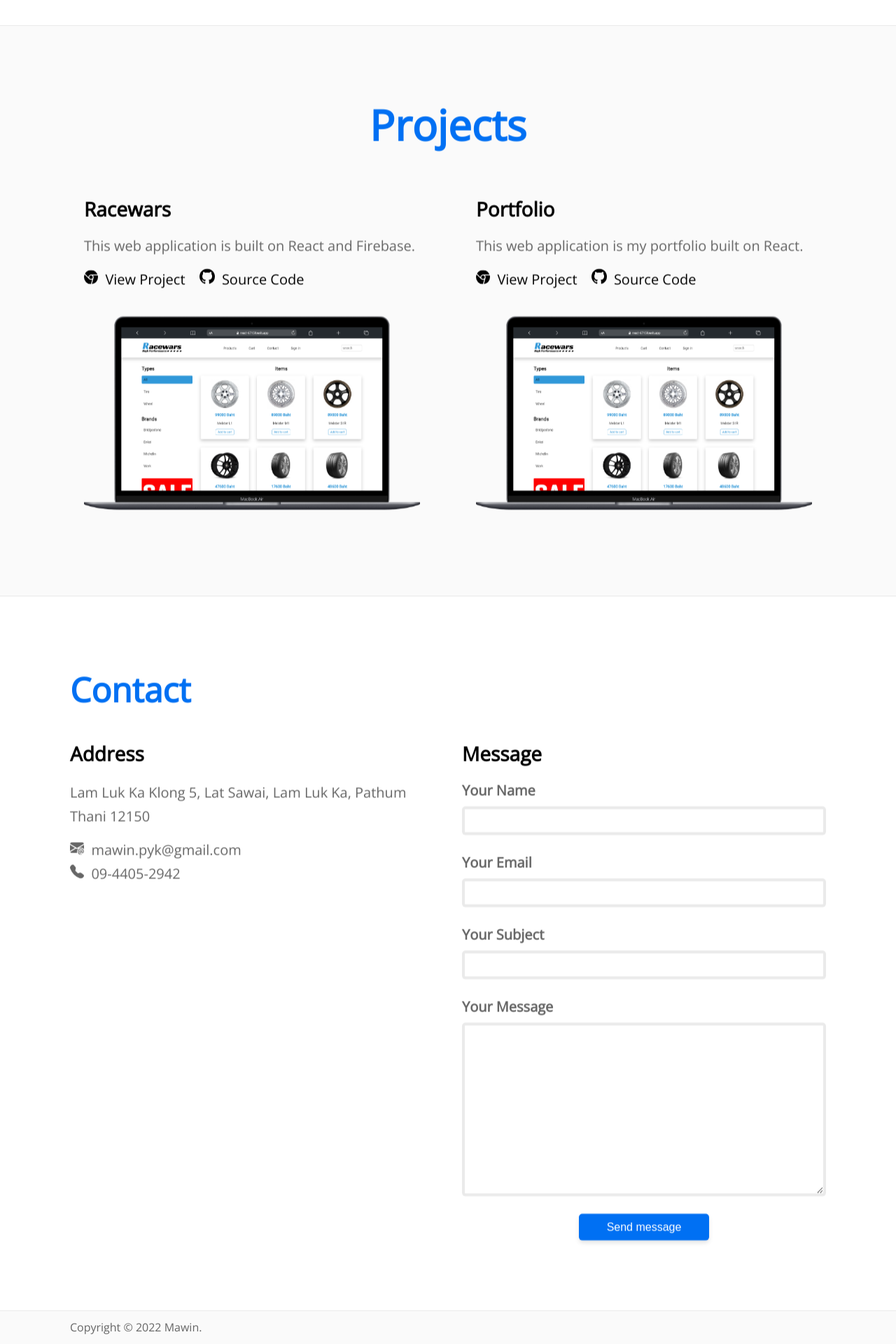
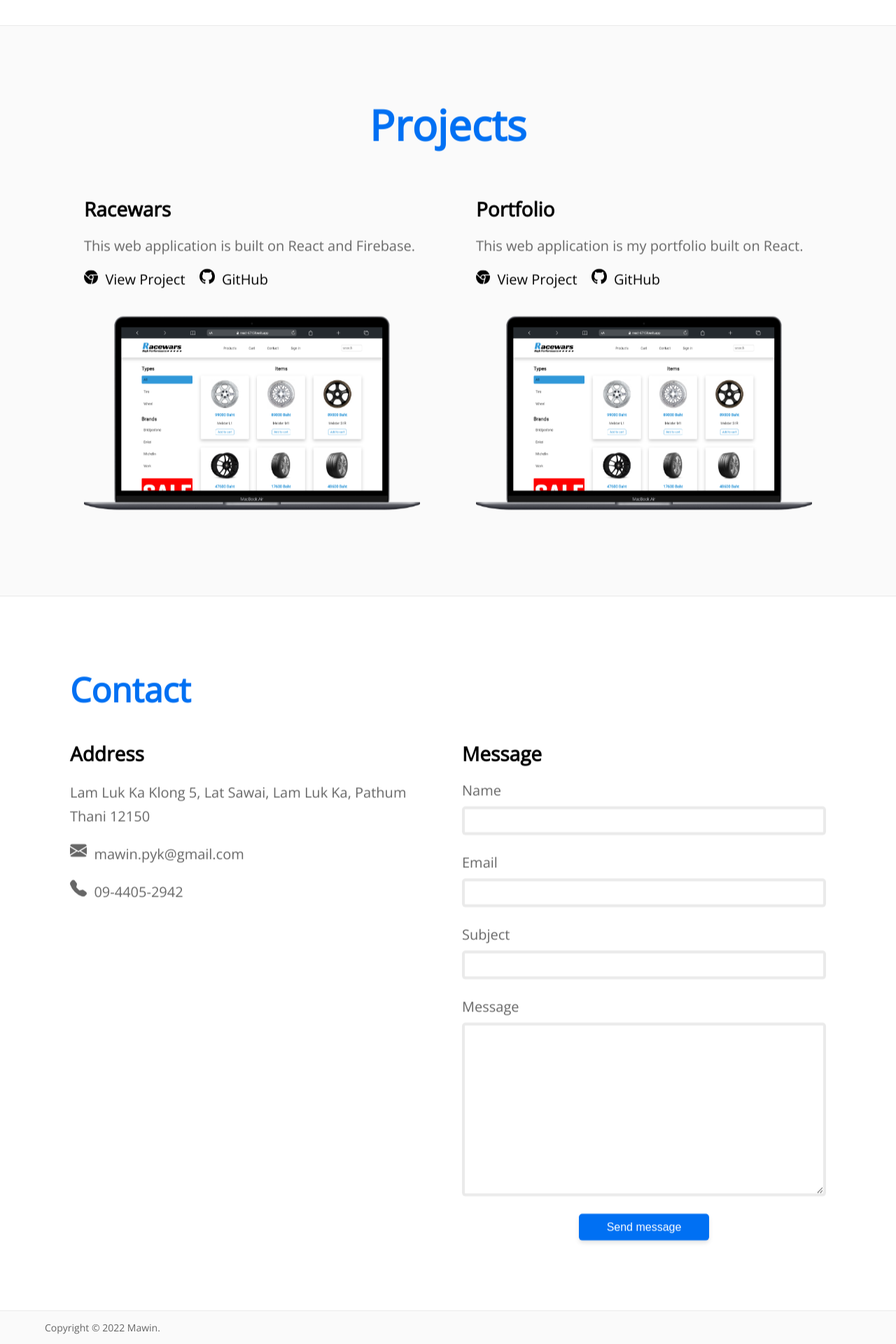
Before and after one commit to mawin-pyk/Portfolio, a React (Create React App) app: page / in a window 1280 px wide. Shown: the part 2220-4140 px from the top of the page at 70% size. Built offline with nearby package versions, Linux system fonts and the light colour scheme.

Commit message:
Edit form validation

```diff
--- a/src/components/Contact.js
+++ b/src/components/Contact.js
@@ -46,17 +46,15 @@ function Contact() {
                         <div className="contact__address">
                             <h2>Address</h2>
                             <p>Lam Luk Ka Klong 5, Lat Sawai, Lam Luk Ka, Pathum Thani 12150</p>
-                            <br />
                             <p>
-                                <svg xmlns="http://www.w3.org/2000/svg" width="20" height="20" fill="currentColor" className="bi bi-envelope-at-fill" viewBox="0 0 16 16">
-                                    <path d="M2 2A2 2 0 0 0 .05 3.555L8 8.414l7.95-4.859A2 2 0 0 0 14 2H2Zm-2 9.8V4.698l5.803 3.546L0 11.801Zm6.761-2.97-6.57 4.026A2 2 0 0 0 2 14h6.256A4.493 4.493 0 0 1 8 12.5a4.49 4.49 0 0 1 1.606-3.446l-.367-.225L8 9.586l-1.239-.757ZM16 9.671V4.697l-5.803 3.546.338.208A4.482 4.482 0 0 1 12.5 8c1.414 0 2.675.652 3.5 1.671Z" />
-                                    <path d="M15.834 12.244c0 1.168-.577 2.025-1.587 2.025-.503 0-1.002-.228-1.12-.648h-.043c-.118.416-.543.643-1.015.643-.77 0-1.259-.542-1.259-1.434v-.529c0-.844.481-1.4 1.26-1.4.585 0 .87.333.953.63h.03v-.568h.905v2.19c0 .272.18.42.411.42.315 0 .639-.415.639-1.39v-.118c0-1.277-.95-2.326-2.484-2.326h-.04c-1.582 0-2.64 1.067-2.64 2.724v.157c0 1.867 1.237 2.654 2.57 2.654h.045c.507 0 .935-.07 1.18-.18v.731c-.219.1-.643.175-1.237.175h-.044C10.438 16 9 14.82 9 12.646v-.214C9 10.36 10.421 9 12.485 9h.035c2.12 0 3.314 1.43 3.314 3.034v.21Zm-4.04.21v.227c0 .586.227.8.581.8.31 0 .564-.17.564-.743v-.367c0-.516-.275-.708-.572-.708-.346 0-.573.245-.573.791Z" />
+                                <svg xmlns="http://www.w3.org/2000/svg" width="24" height="24" fill="currentColor" className="bi bi-envelope-fill" viewBox="0 0 16 16">
+                                    <path d="M.05 3.555A2 2 0 0 1 2 2h12a2 2 0 0 1 1.95 1.555L8 8.414.05 3.555ZM0 4.697v7.104l5.803-3.558L0 4.697ZM6.761 8.83l-6.57 4.027A2 2 0 0 0 2 14h12a2 2 0 0 0 1.808-1.144l-6.57-4.027L8 9.586l-1.239-.757Zm3.436-.586L16 11.801V4.697l-5.803 3.546Z" />
                                 </svg>
                                 &nbsp;
                                 mawin.pyk@gmail.com
                             </p>
                             <p>
-                                <svg xmlns="http://www.w3.org/2000/svg" width="20" height="20" fill="currentColor" className="bi bi-telephone-fill" viewBox="0 0 16 16">
+                                <svg xmlns="http://www.w3.org/2000/svg" width="24" height="24" fill="currentColor" className="bi bi-telephone-fill" viewBox="0 0 16 16">
                                     <path fillRule="evenodd" d="M1.885.511a1.745 1.745 0 0 1 2.61.163L6.29 2.98c.329.423.445.974.315 1.494l-.547 2.19a.678.678 0 0 0 .178.643l2.457 2.457a.678.678 0 0 0 .644.178l2.189-.547a1.745 1.745 0 0 1 1.494.315l2.306 1.794c.829.645.905 1.87.163 2.611l-1.034 1.034c-.74.74-1.846 1.065-2.877.702a18.634 18.634 0 0 1-7.01-4.42 18.634 18.634 0 0 1-4.42-7.009c-.362-1.03-.037-2.137.703-2.877L1.885.511z" />
                                 </svg>
                                 &nbsp;
@@ -66,46 +64,46 @@ function Contact() {
                         <form className="contact__message" ref={form} onSubmit={handleSubmit(sendEmail)}>
                             <h2>Message</h2>
                             <div className="form-group">
-                                <label htmlFor="name">Your Name</label>
+                                <label htmlFor="name">Name</label>
                                 <input type="text" id="name" name="name"
                                     {...register("name", {
-                                        required: "กรุณากรอกชื่อ",
-                                        minLength: { value: 2, message: "ความยาวระหว่าง 2 ถึง 30 ตัวอักษร" },
-                                        maxLength: { value: 30, message: "ความยาวระหว่าง 2 ถึง 30 ตัวอักษร" },
+                                        required: "Enter name",
+                                        minLength: { value: 2, message: "Between 2 and 30 characters long" },
+                                        maxLength: { value: 30, message: "Between 2 and 30 characters long" },
                                     })}
                                 />
                                 <p>{errors.name && errors.name.message}</p>
                             </div>
                             <div className="form-group">
-                                <label htmlFor="email">Your Email</label>
+                                <label htmlFor="email">Email</label>
                                 <input type="text" id="email" name="email"
                                     {...register("email", {
-                                        required: "กรุณากรอกอีเมล",
-                                        pattern: { value: /^\S+@\S+\.\S+$/, message: "รูปแบบอีเมลไม่ถูกต้อง" },
-                                        minLength: { value: 6, message: "ความยาวระหว่าง 6 ถึง 30 ตัวอักษร" },
-                                        maxLength: { value: 30, message: "ความยาวระหว่าง 6 ถึง 30 ตัวอักษร" },
+                                        required: "Enter email",
+                                        pattern: { value: /^\S+@\S+\.\S+$/, message: "Invalid email format" },
+                                        minLength: { value: 6, message: "Between 6 and 30 characters long" },
+                                        maxLength: { value: 30, message: "Between 6 and 30 characters long" },
                                     })}
                                 />
                                 <p>{errors.email && errors.email.message}</p>
                             </div>
                             <div className="form-group">
-                                <label htmlFor="subject">Your Subject</label>
+                                <label htmlFor="subject">Subject</label>
                                 <input type="text" id="subject" name="subject"
                                     {...register("subject", {
-                                        required: "กรุณากรอกชื่อเรื่อง",
-                                        minLength: { value: 2, message: "ความยาวระหว่าง 2 ถึง 30 ตัวอักษร" },
-                                        maxLength: { value: 30, message: "ความยาวระหว่าง 2 ถึง 30 ตัวอักษร" },
+                                        required: "Enter subject",
+                                        minLength: { value: 2, message: "Between 2 and 30 characters long" },
+                                        maxLength: { value: 30, message: "Between 2 and 30 characters long" },
                                     })}
                                 />
                                 <p>{errors.subject && errors.subject.message}</p>
                             </div>
                             <div className="form-group">
-                                <label htmlFor="message">Your Message</label>
+                                <label htmlFor="message">Message</label>
                                 <textarea id="message" cols="30" rows="10" name="message"
                                     {...register("message", {
-                                        required: "กรุณากรอกข้อความ",
-                                        minLength: { value: 2, message: "ความยาวระหว่าง 2 ถึง 200 ตัวอักษร" },
-                                        maxLength: { value: 200, message: "ความยาวระหว่าง 2 ถึง 200 ตัวอักษร" },
+                                        required: "Enter message",
+                                        minLength: { value: 2, message: "Between 2 and 200 characters long" },
+                                        maxLength: { value: 200, message: "Between 2 and 200 characters long" },
                                     })}
                                 ></textarea>
                                 <p>{errors.message && errors.message.message}</p>
--- a/src/components/Footer.js
+++ b/src/components/Footer.js
@@ -5,7 +5,7 @@ function Footer() {
     return (
         <div className="Footer">
             <div className="footer-content">
-                <p>Copyright © 2022 Mawin.</p>
+                <p>Copyright © {new Date().getFullYear()} Mawin.</p>
             </div>
         </div>
     );
--- a/src/components/Project.js
+++ b/src/components/Project.js
@@ -25,7 +25,7 @@ function Project() {
                                     <path d="M8 0C3.58 0 0 3.58 0 8c0 3.54 2.29 6.53 5.47 7.59.4.07.55-.17.55-.38 0-.19-.01-.82-.01-1.49-2.01.37-2.53-.49-2.69-.94-.09-.23-.48-.94-.82-1.13-.28-.15-.68-.52-.01-.53.63-.01 1.08.58 1.23.82.72 1.21 1.87.87 2.33.66.07-.52.28-.87.51-1.07-1.78-.2-3.64-.89-3.64-3.95 0-.87.31-1.59.82-2.15-.08-.2-.36-1.02.08-2.12 0 0 .67-.21 2.2.82.64-.18 1.32-.27 2-.27.68 0 1.36.09 2 .27 1.53-1.04 2.2-.82 2.2-.82.44 1.1.16 1.92.08 2.12.51.56.82 1.27.82 2.15 0 3.07-1.87 3.75-3.65 3.95.29.25.54.73.54 1.48 0 1.07-.01 1.93-.01 2.2 0 .21.15.46.55.38A8.012 8.012 0 0 0 16 8c0-4.42-3.58-8-8-8z" />
                                 </svg>
                                 &nbsp;
-                                Source Code
+                                GitHub
                             </a>
                             <img className="image-effect" src={racewars} alt="" />
                         </div>
@@ -44,7 +44,7 @@ function Project() {
                                     <path d="M8 0C3.58 0 0 3.58 0 8c0 3.54 2.29 6.53 5.47 7.59.4.07.55-.17.55-.38 0-.19-.01-.82-.01-1.49-2.01.37-2.53-.49-2.69-.94-.09-.23-.48-.94-.82-1.13-.28-.15-.68-.52-.01-.53.63-.01 1.08.58 1.23.82.72 1.21 1.87.87 2.33.66.07-.52.28-.87.51-1.07-1.78-.2-3.64-.89-3.64-3.95 0-.87.31-1.59.82-2.15-.08-.2-.36-1.02.08-2.12 0 0 .67-.21 2.2.82.64-.18 1.32-.27 2-.27.68 0 1.36.09 2 .27 1.53-1.04 2.2-.82 2.2-.82.44 1.1.16 1.92.08 2.12.51.56.82 1.27.82 2.15 0 3.07-1.87 3.75-3.65 3.95.29.25.54.73.54 1.48 0 1.07-.01 1.93-.01 2.2 0 .21.15.46.55.38A8.012 8.012 0 0 0 16 8c0-4.42-3.58-8-8-8z" />
                                 </svg>
                                 &nbsp;
-                                Source Code
+                                GitHub
                             </a>
                             <img className="image-effect" src={racewars} alt="" />
                         </div>
--- a/src/styles/contact.css
+++ b/src/styles/contact.css
@@ -21,7 +21,6 @@
 }
 
 .contact__address h2 {
-    margin-bottom: 20px;
     font-size: 2.4rem;
 }
 
@@ -30,6 +29,7 @@
 }
 
 .contact__address p {
+    margin-top: 20px;
     color: var(--gray);
 }
 
@@ -42,7 +42,6 @@
 .form-group label {
     color: var(--gray);
     font-size: 1.6rem;
-    font-weight: 700;
 }
 
 .form-group input,
--- a/src/styles/footer.css
+++ b/src/styles/footer.css
@@ -11,6 +11,7 @@
 
 .footer-content p {
     color: var(--gray);
+    font-size: 1.4rem;
     text-align: center;
 }
 
@@ -21,11 +22,3 @@
     }
 
 }
-
-@media only screen and (min-width: 1200px) {
-
-    .footer-content {
-        width: 1080px;
-    }
-
-}
```
